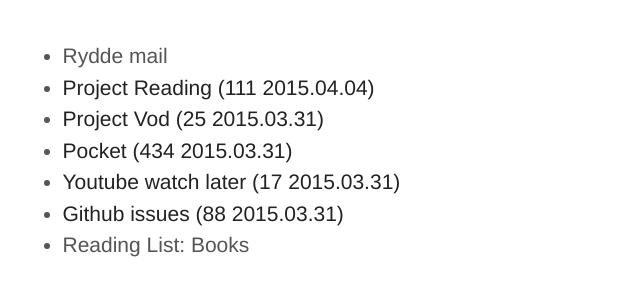
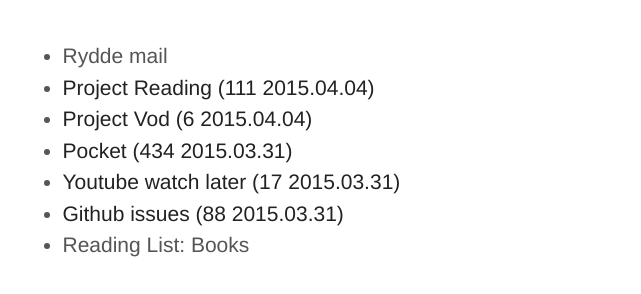
Before and after one commit to Andersos/andersos.net, a Jekyll site: the page built from gtd.html, in a window 1280 px wide. Shown: the part 238-532 px from the top of the page, without its empty margins (273-914 px from the left). Built offline with Jekyll 4.4.1, drawn with Linux system fonts in a browser that asks for light colours; Markdown is read by kramdown in place of the engine named in the settings.

Commit message:
Update gtd.html

```diff
--- a/gtd.html
+++ b/gtd.html
@@ -6,7 +6,7 @@
 <ul>
     <li>Rydde mail</li>
     <li><a href="https://gist.github.com/Andersos/32ba857519db96e97e63">Project Reading (111 2015.04.04)</a></li>
-    <li><a href="https://gist.github.com/Andersos/a3ffc7ff59bab2c2be73">Project Vod (25 2015.03.31)</a></li>
+    <li><a href="https://gist.github.com/Andersos/a3ffc7ff59bab2c2be73">Project Vod (6 2015.04.04)</a></li>
     <li><a href="https://twitter.com/Andersos/status/530115122086543360">Pocket (434 2015.03.31)</a></a></li>
     <li><a href="https://www.youtube.com/playlist?list=WL">Youtube watch later (17 2015.03.31)</a></li>
     <li><a href="https://github.com/issues">Github issues (88 2015.03.31)</a></li>
```
